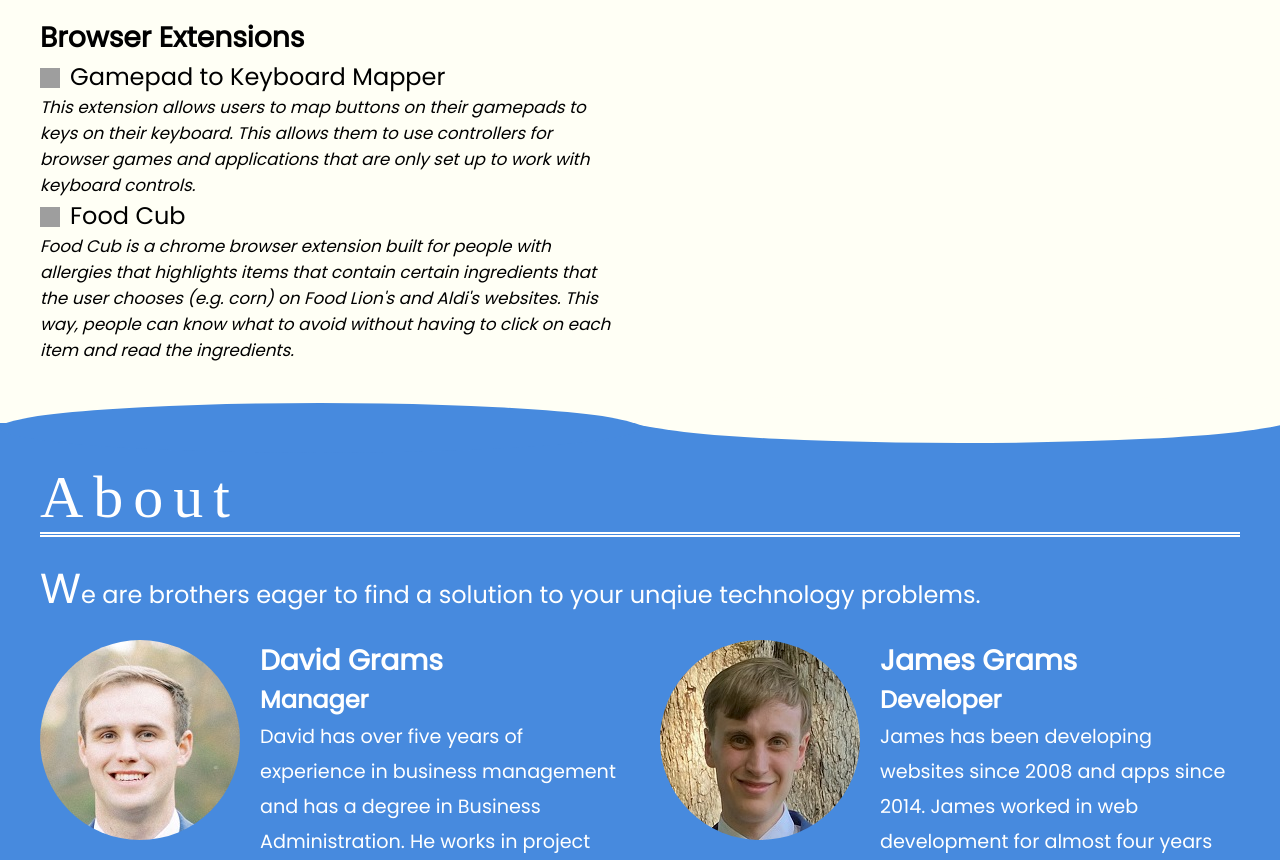
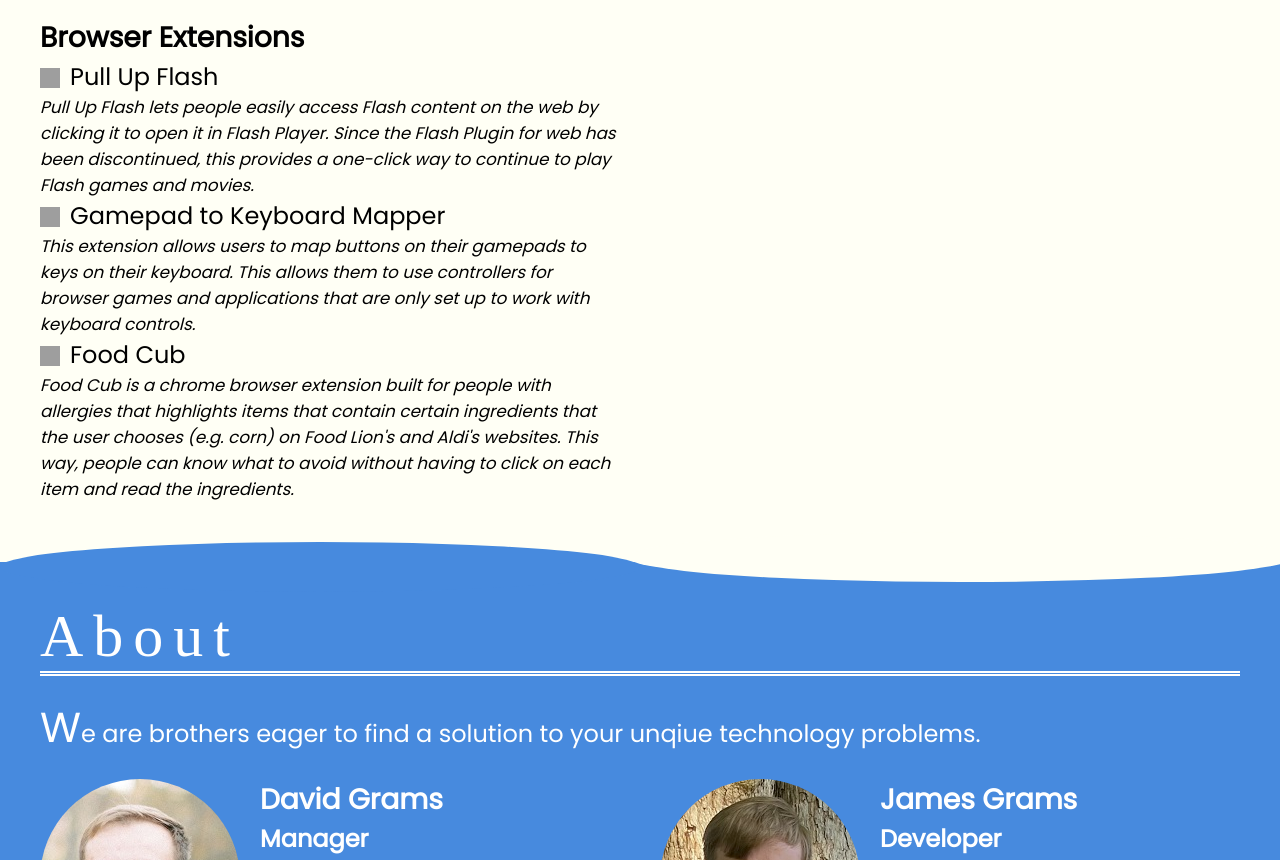
Before and after one commit to jamesgrams/evenlode-website, a plain HTML site: page index.html in a window 1280 px wide. Shown: the part 2535-3395 px from the top of the page. Drawn offline with Linux system fonts and the light colour scheme; grey boxes are pictures that could not be loaded; a web font is replaced by a local one.

Commit message:
Add Pull Up Flash

```diff
--- a/index.html
+++ b/index.html
@@ -645,6 +645,10 @@
                             <h3>Browser Extensions</h3>
                             <ul class="custom-li">
                                 <li>
+                                    <a href="https://pullupflash.com" target="_blank" rel="noopener"><img alt="Pull Up Flash Logo" src="https://pullupflash.com/assets/logo.png">Pull Up Flash</a>
+                                    <div class="list-extra">Pull Up Flash lets people easily access Flash content on the web by clicking it to open it in Flash Player. Since the Flash Plugin for web has been discontinued, this provides a one-click way to continue to play Flash games and movies.</div>
+                                </li>
+                                <li>
                                     <a href="https://chrome.google.com/webstore/detail/gamepad-to-keyboard-mappe/apfnclocagjfbgefniagcgigcfgcocaj" target="_blank" rel="noopener"><img alt="Gamepad to Keyboard Mapper Logo" src="https://github.com/jamesgrams/gamepad-to-keyboard-mapper/raw/master/icon32.png">Gamepad to Keyboard Mapper</a>
                                     <div class="list-extra">This extension allows users to map buttons on their gamepads to keys on their keyboard. This allows them to use controllers for browser games and applications that are only set up to work with keyboard controls.</div>
                                 </li>
```
